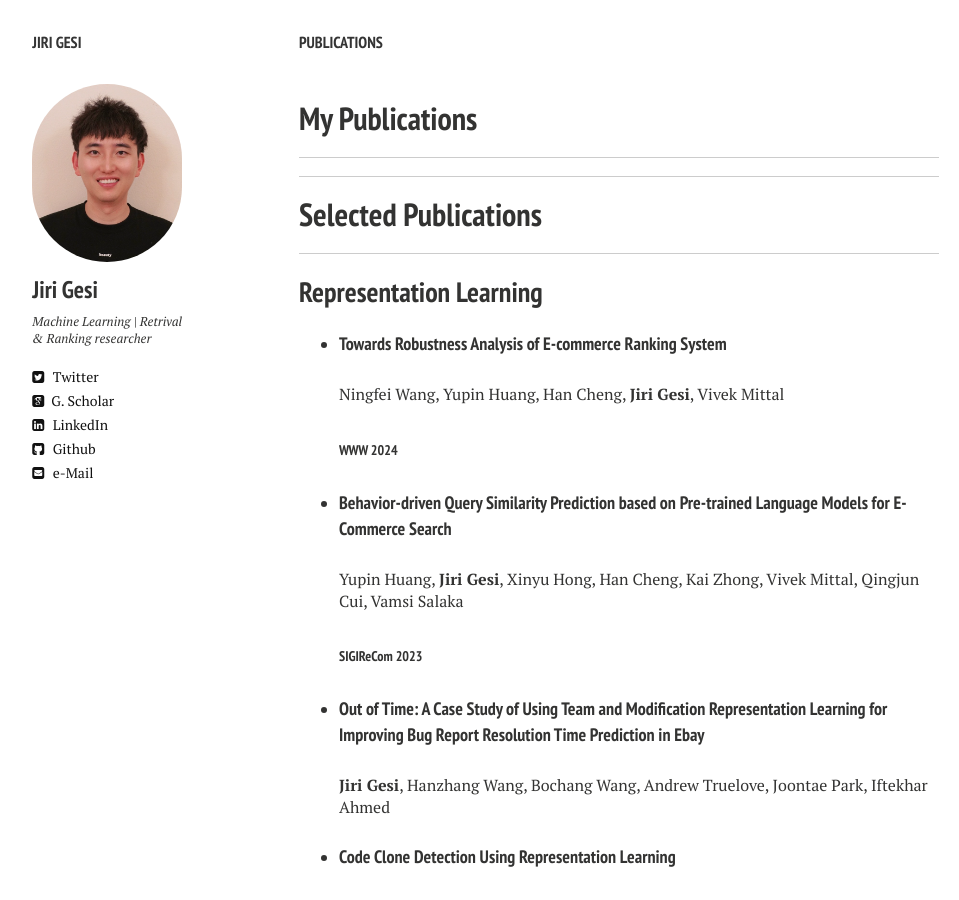
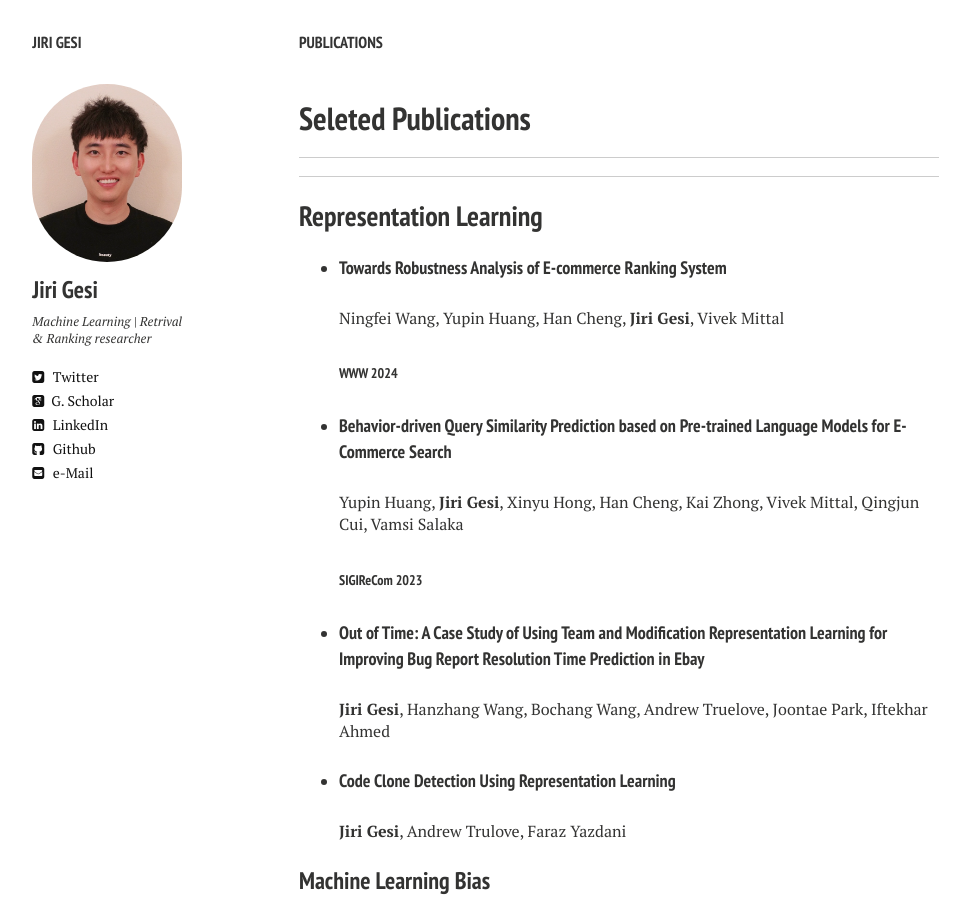
Before and after one commit to Jirigesi/Jirigesi.github.io, a Jekyll site: the page built from publications.md, in a window 1280 px wide and 900 px high. Shown: the whole window, without its empty margins (21-980 px from the left). Built offline with Jekyll 4.4.1, drawn with Linux system fonts in a browser that asks for light colours; nearby versions of some CDN libraries.

Commit message:
Update publications.md

```diff
--- a/publications.md
+++ b/publications.md
@@ -1,7 +1,7 @@
 ---
 layout: publications
 permalink: /publications/
-title: My Publications
+title: Seleted Publications
 tags: [publications]
 modified: 05-29-2024
 comments: false
@@ -9,9 +9,6 @@ comments: false
 ________
 _______
 
-# Selected Publications
-
----
 
 ## Representation Learning
 
```
